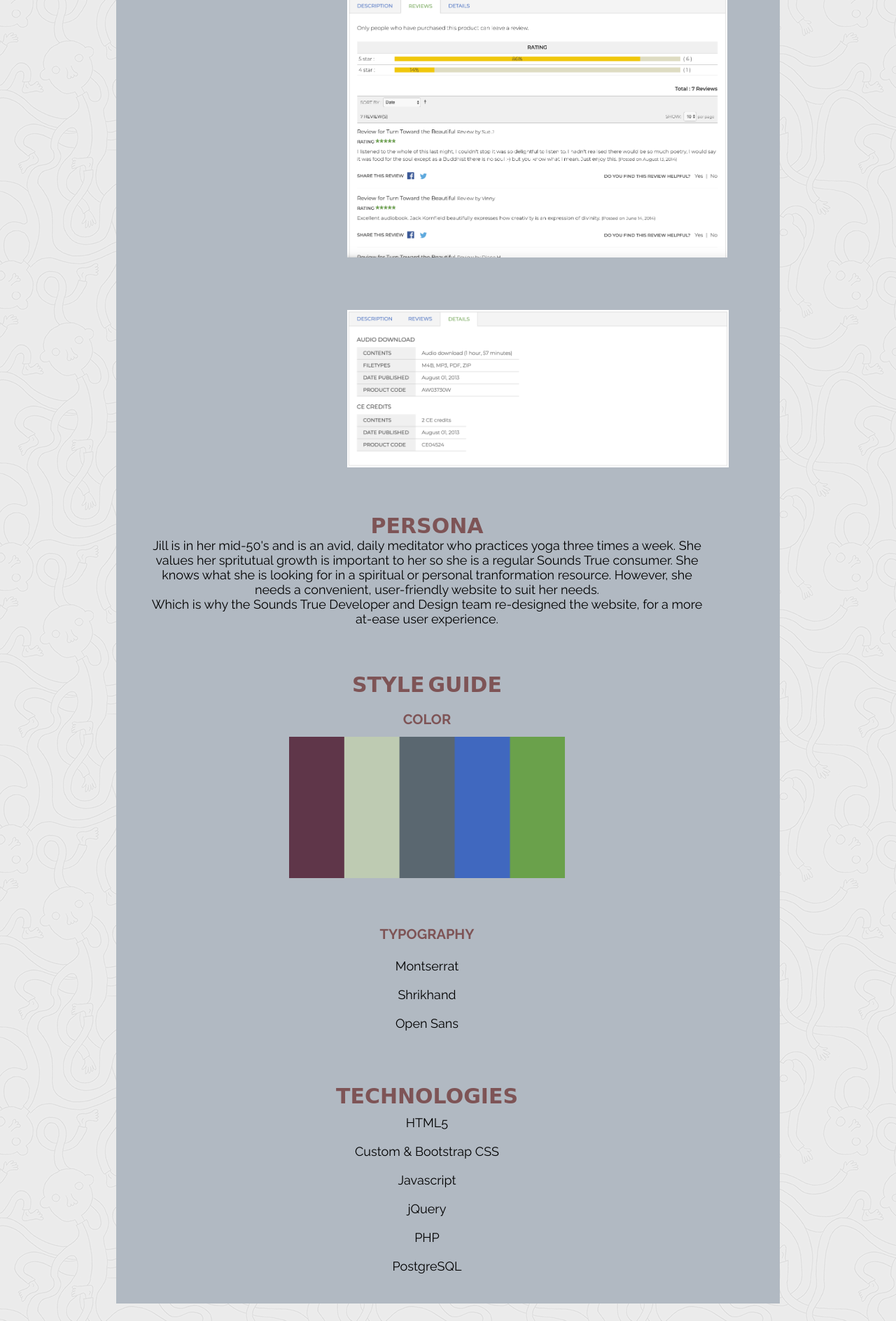
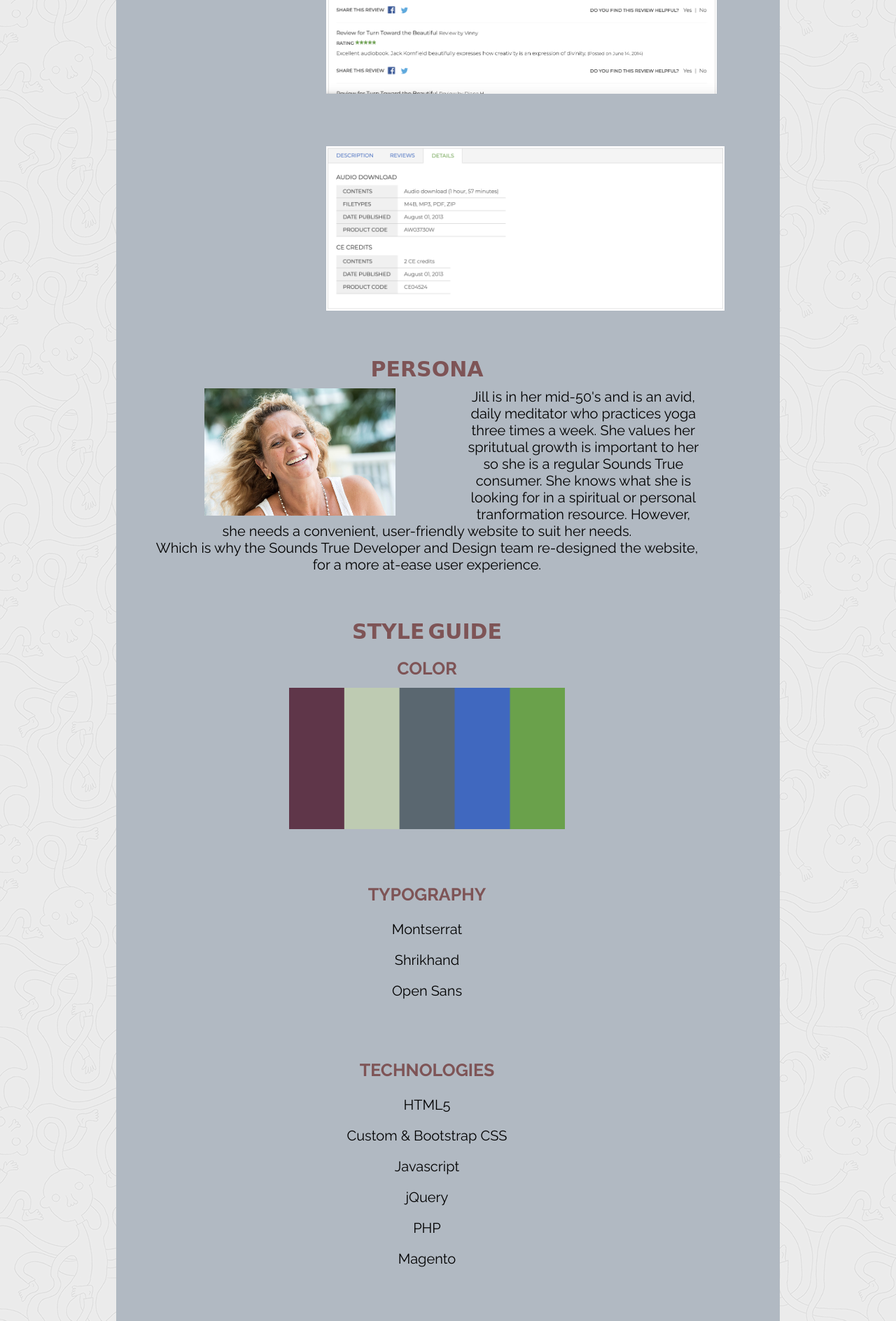
Before and after one commit to keilahoover/personal-website, a PHP site: page /content/ST.html in a window 1280 px wide. Shown: the part 1800-3688 px from the top of the page at 70% size. Run offline with PHP 8.4, Linux system fonts and the light colour scheme; some libraries are stand-ins or nearby versions; some web fonts are replaced.

Commit message:
Add ST persona image and clean up layout for Kindara

```diff
--- a/content/ST.html
+++ b/content/ST.html
@@ -36,16 +36,6 @@
         </aside>
       </article>
       <article class="st__article">
-      <h3 class="st__h3">COLLABORATION</h3>
-      <aside class="st__aside">
-      <ul class="st__ul">
-        <li>Scott Youman</li>
-        <li>Ewa Nowak</li>
-        <li>UAR (Third-party Vendor)</li>
-      </ul>
-    </aside>
-    </article>
-    <article class="st__article">
         <h3 class="st__h3">PRODUCT PAGE RE-DESIGN</h3>
         <section class="st__section">
           <aside class="st__aside" id="product_page_01"></aside>
@@ -57,6 +47,9 @@
       <article class="st__article">
         <h3 class="st__h3">PERSONA</h3>
         <aside class="st__aside">
+          <div class="persona-img__div">
+            <img src="../img/ST_persona.jpg" class="st-persona__img">
+          </div>
             <p class="st__p">Jill is in her mid-50's and is an avid, daily meditator who practices yoga three times a week.
               She values her spritutual growth is important to her so she is a regular Sounds True consumer.
               She knows what she is looking for in a spiritual or personal tranformation resource.
@@ -74,7 +67,7 @@
       </article>
       <article class="st__article">
         <aside class="st__aside" id="fifth-aside">
-      <h3 class="st__h4">TYPOGRAPHY</h3>
+          <h4 class="st__h4">TYPOGRAPHY</h4>
           <ul class="st__ul">
             <li>Montserrat</li>
             <li>Shrikhand</li>
@@ -84,16 +77,26 @@
       </article>
       <article class="st__article">
         <aside class="st__aside" id="sixth-aside">
-      <h3 class="st__h3">TECHNOLOGIES</h3>
+          <h4 class="st__h4">TECHNOLOGIES</h4>
           <ul class="st__ul">
             <li>HTML5</li>
             <li>Custom & Bootstrap CSS</li>
             <li>Javascript</li>
             <li>jQuery</li>
             <li>PHP</li>
-        <li>PostgreSQL</li>
+            <li>Magento</li>
           </ul>
           </div>
+        </aside>
+      </article>
+      <article class="st__article">
+        <h3 class="st__h3">COLLABORATION</h3>
+        <aside class="st__aside">
+          <ul class="st__ul">
+            <li>Scott Youman</li>
+            <li>Ewa Nowak</li>
+            <li>UAR (Third-party Vendor)</li>
+          </ul>
         </aside>
       </article>
     </section>
--- a/content/kindara.html
+++ b/content/kindara.html
@@ -48,7 +48,7 @@
       </article>
       <article class="kindara__article">
         <h3 class="kindara__h3">PERSONA</h3>
-        <aside class="kindara__aside" id="third-aside">
+        <aside class="kindara__aside">
           <div class="persona-img__div">
             <img src="../img/kindara_persona.png" class="kindara-persona__img">
           </div>
@@ -93,12 +93,10 @@
     </article>
       <article class="kindara__article">
         <h3 class="kindara__h3" id="demo__h3">DEMO</h3>
-        <!-- <aside class="kindara__aside" id="seventh-aside"> -->
         <video width="500" height="250" controls>
         <source src="../kindara_demo.mp4" type="video/mp4">
         <source src="../kindara_demo.ogg" type="video/ogg">
       </video>
-    <!-- </aside> -->
     </article>
     </section>
   </section>
--- a/styles/ST.css
+++ b/styles/ST.css
@@ -38,6 +38,7 @@
 }
 
 .st__h2 {
+  width: 76%;
   font-size: 2rem;
   color: #424B54;
   padding: 0 0 5.5rem 10px;
@@ -65,16 +66,16 @@
 }
 
 .st__h4 {
-  font-size: 2rem;
+  font-size: 2.5rem;
   color: #7e5456;
   padding-bottom: 13px;
 }
 
 .st__p {
-  font-size: 1.8rem;
+  font-size: 2rem;
 }
 
-#intro__p{
+#intro__p {
   padding-bottom: 20px;
 }
 
@@ -108,7 +109,7 @@
 .st__ul {
   text-align: center;
   list-style: none;
-  font-size: 1.8rem;
+  font-size: 2rem;
 }
 
 .st__ul li {
@@ -125,7 +126,7 @@
   background-repeat: no-repeat;
   width: 100%;
   height: 280px;
-  margin: 75px 28rem;
+  margin: 10px 25rem 75px;
 }
 
 #product_page_02 {
@@ -134,7 +135,7 @@
   background-repeat: no-repeat;
   width: 100%;
   height: 380px;
-  margin: 75px 28rem;
+  margin: 75px 25rem;
 }
 
 #product_page_03 {
@@ -143,7 +144,7 @@
   background-repeat: no-repeat;
   width: 100%;
   height: 372px;
-  margin: 75px 28rem;
+  margin: 75px 25rem;
 }
 
 #product_page_04 {
@@ -152,28 +153,45 @@
   background-repeat: no-repeat;
   width: 100%;
   height: 225px;
-  margin: 75px 28rem 0px;
+  margin: 75px 25rem 0px;
 }
 
-#third-aside {
-  padding-left: 92px;
-  float: left;
+.st__aside {
+  padding-top: 10px;
 }
 
-/* div.persona-img__div {
+div.persona-img__div {
   float: left;
   width: 54%;
   margin-right: 21px;
 }
 
 .st-persona__img {
-  width: 100%;
-} */
+  width: 64%;
+}
 
 .st-palette__img {
   width: 50%;
 }
 
 .style-guide__div {
-  padding-top: 20px;
+  padding-top: 10px;
 }
+
+footer {
+  color: #9B6A6C;
+  font-size: 3rem;
+  display: flex;
+  flex-direction: column;
+  align-items: center;
+  padding: 11rem 0;
+}
+
+.footer__a {
+  text-decoration: none;
+  color: #9B6A6C;
+}
+
+.footer__a:hover {
+  color: #AF888A;
+}
```
Also changed, not shown: styles/kindara.css (+28 -19 lines), img/ST_persona.jpg (added). Lines whose indentation alone changed are shown as unchanged.
